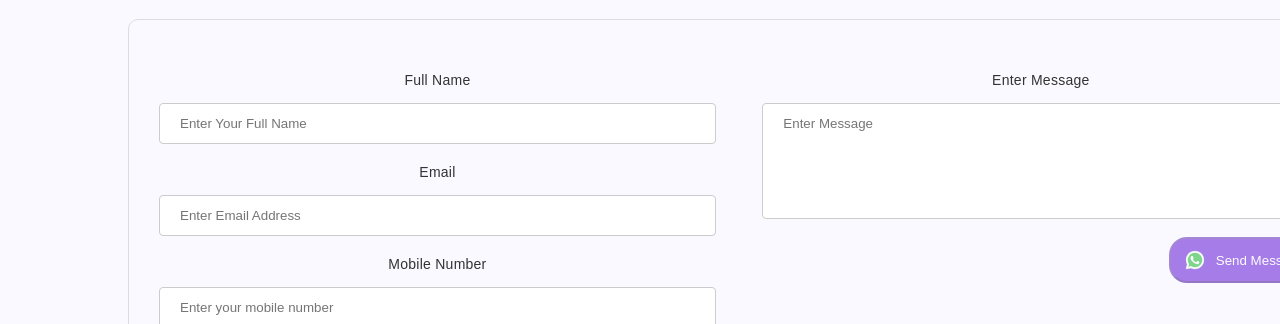
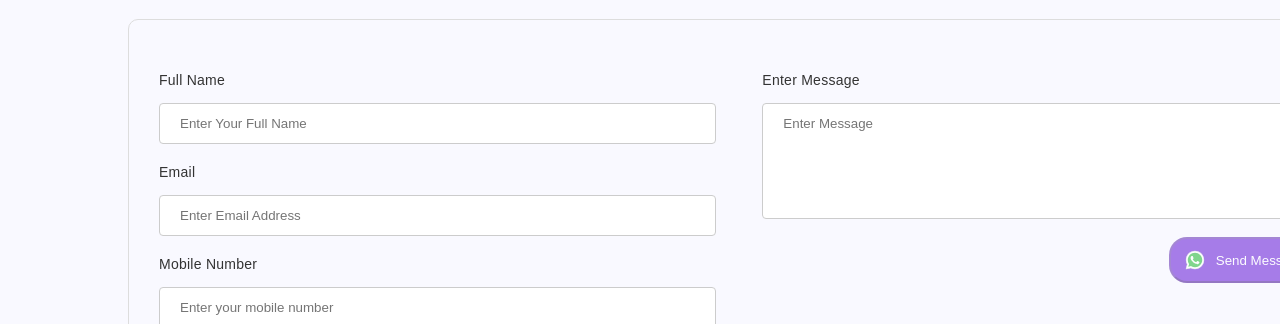
Before and after one commit to harshadwagh-ux/Portfolio_HarshadWagh_Angular, an Angular app: page /Contact in a window 1280 px wide. Before the commit this address led to /Portfolio_HarshadWagh_Angular/Contact. Shown: the part 451-775 px from the top of the page. Built offline with nearby package versions, Linux system fonts and the light colour scheme.

Commit message:
commit5st

```diff
--- a/src/app/contact/contact.component.scss
+++ b/src/app/contact/contact.component.scss
@@ -60,6 +60,7 @@ label {
     font-size: 14px;
     color: #333;
     margin-bottom: 5px;
+    text-align: justify;
 }
 
 input[type="text"], textarea {
--- a/src/app/workexperties/workexperties.component.scss
+++ b/src/app/workexperties/workexperties.component.scss
@@ -6,6 +6,7 @@ body{
     width: 1140px;
     margin: auto;
     margin-top: 6%;
+    margin-top: 80px;
 }
 
 .sectionerptext{
--- a/src/index.html
+++ b/src/index.html
@@ -3,7 +3,7 @@
 <head>
   <meta charset="utf-8">
   <title>Harshad Portfolio</title>
-  <base href="/Portfolio_HarshadWagh_Angular">
+  <base href="/">
   <meta name="viewport" content="width=device-width, initial-scale=1">
   <link rel="icon" type="image/x-icon" href="favicon.ico">
   <link href="https://fonts.googleapis.com/css2?family=Roboto:wght@300;400;500&display=swap" rel="stylesheet">
```
